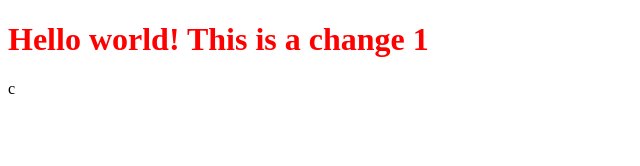
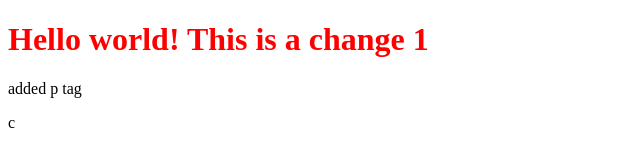
Before and after one commit to JonathanIsshak/haigazian-test-repo, a plain HTML site: page index.html in a window 1280 px wide. Shown: the full height of the page, 0-640 px from the left. Drawn offline with Linux system fonts and the light colour scheme.

Commit message:
add p tag

```diff
--- a/index.html
+++ b/index.html
@@ -10,6 +10,7 @@
     Hello world!
     This is a change 1
   </h1>
+  <p>added p tag</p>
 </body>
 </html>
 c
```
